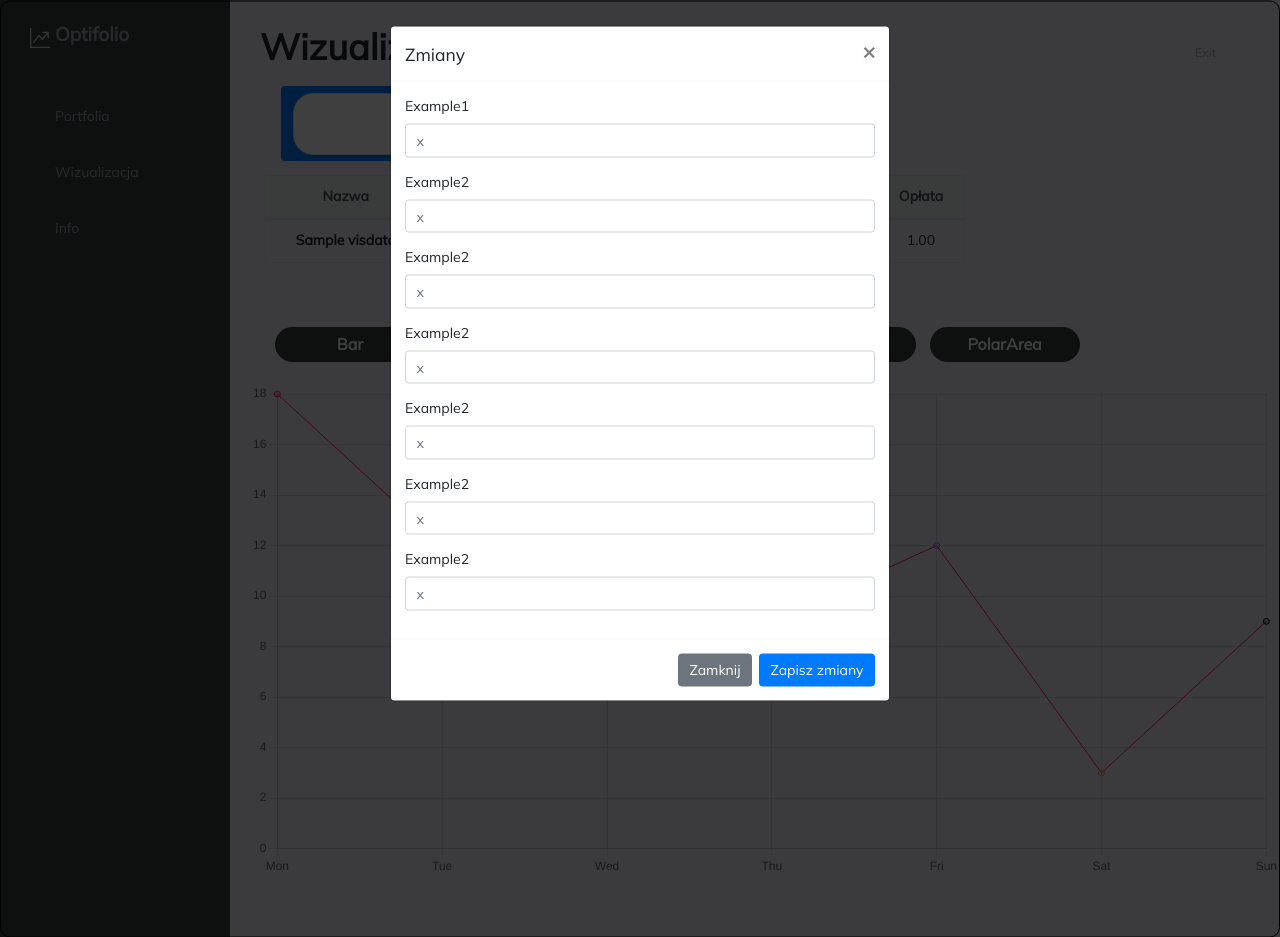
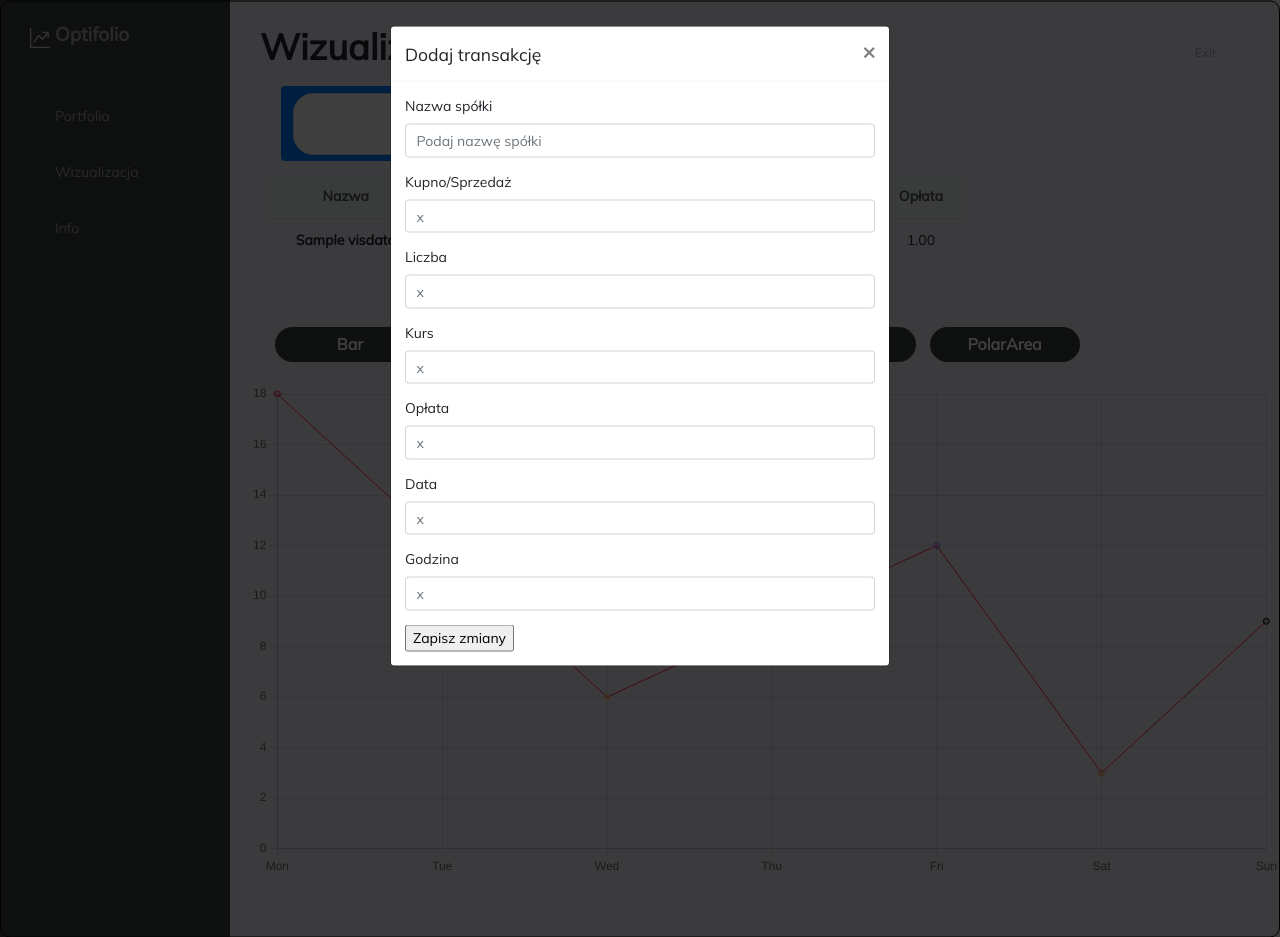
Before and after one commit to MaksymKokocinski/Optifolio-dev, a Django app: page /visualisationpage/ in a window 1280 px wide, after a click on "Dodaj"; the page is wider, and only the part inside the window is pictured. Run offline with Django 3.2, Linux system fonts and the light colour scheme; tables that the repository leaves empty hold one stand-in row (values such as "Sample post"); some libraries are stand-ins or nearby versions.

Commit message:
better form with simple validation

```diff
--- a/optifolio/forms.py
+++ b/optifolio/forms.py
@@ -29,3 +29,8 @@ class AddSharesForm(ModelForm):
     class Meta:
         model = VisData
         fields = '__all__'
+        exclude = ['user_name']
+
+
+#class NameForm(forms.Form):
+#    your_name = forms.CharField(label='Your name', max_length=100)
--- a/optifolio/templates/optifolio/visualisationpage.html
+++ b/optifolio/templates/optifolio/visualisationpage.html
@@ -33,47 +33,64 @@
   <div class="modal-dialog" role="document">
     <div class="modal-content">
       <div class="modal-header">
-        <h5 class="modal-title" id="exampleModalLabel">Zmiany</h5>
+        <h5 class="modal-title" id="exampleModalLabel">Dodaj transakcję</h5>
         <button type="button" class="close" data-dismiss="modal" aria-label="Close">
           <span aria-hidden="true">&times;</span>
         </button>
       </div>
       <div class="modal-body">
-       <form>
+
+          <!--<form  method="post">
+              <label for="your_name">Your name: </label>
+              <input id="your_name" type="text" name="your_name" value="{{ current_name }}">
+              <input type="submit" value="OK">
+          </form>-->
+
+          <form method="POST">
+              {% csrf_token %}
+              {{ form.non_field_errors }}
               <div class="form-group">
-                <label for="example1">Example1</label>
-                <input type="text" class="form-control" placeholder="x">
+                  {{ form.title.errors }}
+                  <label for="{{ form.title.id_for_label }}">Nazwa spółki</label>
+                  <input type="text" name="title" class="form-control" placeholder="Podaj nazwę spółki">
               </div>
               <div class="form-group">
-                <label for="example2">Example2</label>
-                <input type="text" class="form-control" placeholder="x">
+                  {{ form.buy_sell.errors }}
+                  <label for="{{ form.buy_sell.id_for_label }}">Kupno/Sprzedaż</label>
+                  <input type="text" name="buy_sell" class="form-control" placeholder="x">
               </div>
               <div class="form-group">
-                <label for="example2">Example2</label>
-                <input type="text" class="form-control" placeholder="x">
+                  {{ form.shares_number.errors }}
+                  <label for="{{ form.shares_number.id_for_label }}">Liczba</label>
+                  <input type="text" name="shares_number" class="form-control" placeholder="x">
               </div>
               <div class="form-group">
-                <label for="example2">Example2</label>
-                <input type="text" class="form-control" placeholder="x">
+                  {{ form.course.errors }}
+                  <label for="{{ form.course.id_for_label }}">Kurs</label>
+                  <input type="text" name="course" class="form-control" placeholder="x">
               </div>
               <div class="form-group">
-                <label for="example2">Example2</label>
-                <input type="text" class="form-control" placeholder="x">
+                  {{ form.fare.errors }}
+                  <label for="{{ form.fare.id_for_label }}">Opłata</label>
+                  <input type="text" name="fare" class="form-control" placeholder="x">
               </div>
               <div class="form-group">
-                <label for="example2">Example2</label>
-                <input type="text" class="form-control" placeholder="x">
+                  {{ form.date.errors }}
+                  <label for="{{ form.date.id_for_label }}">Data</label>
+                  <input type="text" name="date" class="form-control" placeholder="x">
               </div>
               <div class="form-group">
-                <label for="example2">Example2</label>
-                <input type="text" class="form-control" placeholder="x">
+                  {{ form.hour.errors }}
+                  <label for="{{ form.hour.id_for_label }}">Godzina</label>
+                  <input type="text" name="hour" class="form-control" placeholder="x">
               </div>
+              <input type="submit" value="Zapisz zmiany">
           </form>
       </div>
-      <div class="modal-footer">
-        <button type="button" class="btn btn-secondary" data-dismiss="modal">Zamknij</button>
-        <button type="button" class="btn btn-primary">Zapisz zmiany</button>
-      </div>
+      <!--<div class="modal-footer">
+        <button type="button" class="btn btn-secondary" data-dismiss="modal">Anuluj</button>
+        <button type="submit" class="btn btn-primary">Zapisz zmiany</button>
+      </div>-->
     </div>
   </div>
 </div>
--- a/optifolio/views.py
+++ b/optifolio/views.py
@@ -112,13 +112,14 @@ def visualisationPage(request):
         form = AddSharesForm(request.POST)
         if form.is_valid():
             form.save()
+    else:
+            form = AddSharesForm()
 
     #for user restriction
     #visdata = request.user.customer.visdata_set.all()
     #shows all data
     visdata = VisData.objects.all()
     context = {'form': form, 'visdata':visdata}
-    #return render(request, 'optifolio/visualisationpage.html', {'visdata':visdata})
     return render(request, 'optifolio/visualisationpage.html', context)
 
 @unauthenticated_user
```
Lines whose indentation alone changed are shown as unchanged.
